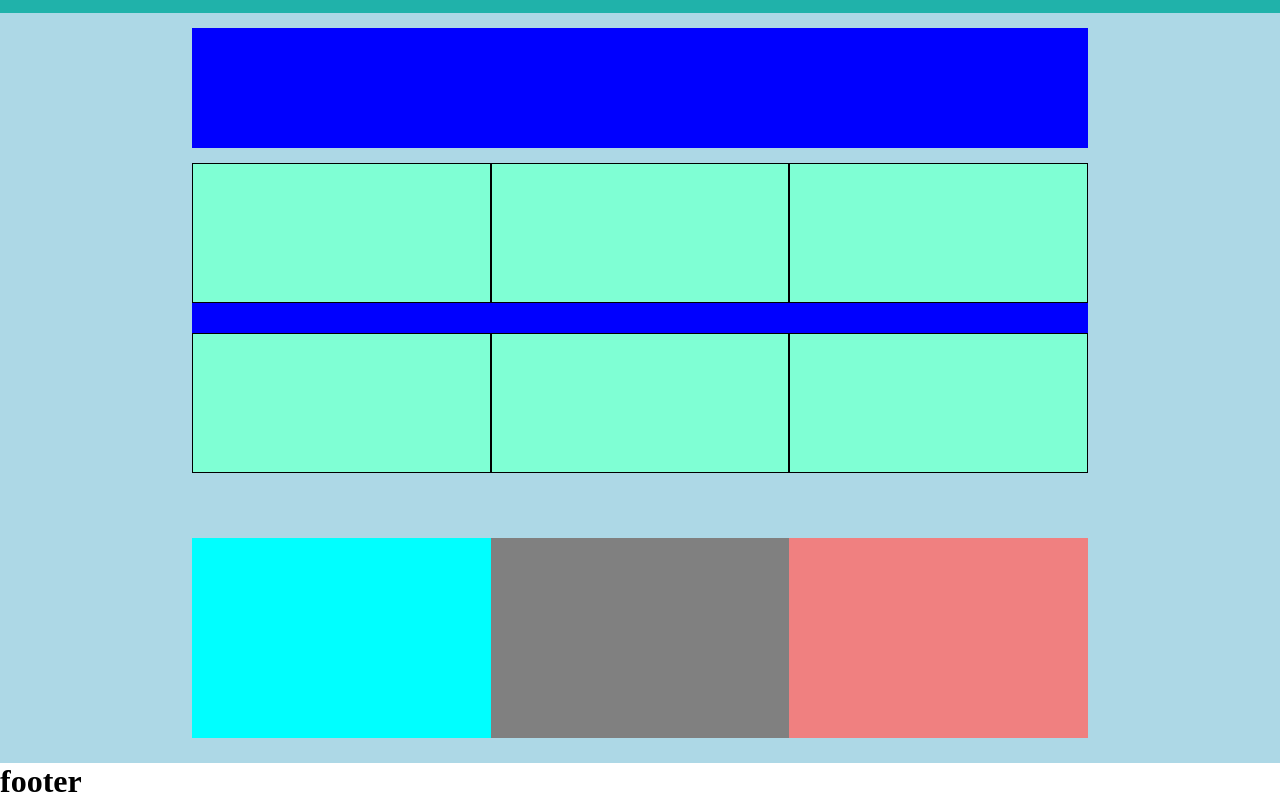
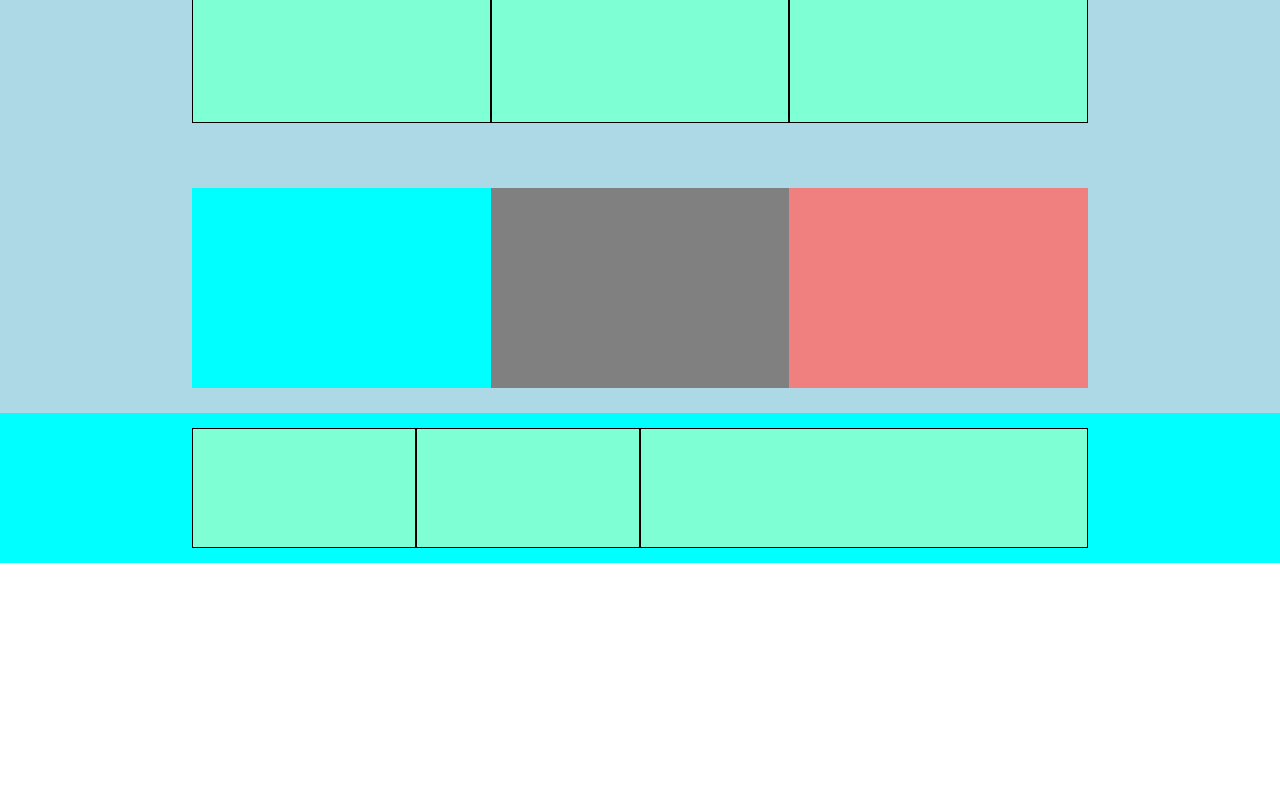
Before and after one commit to Gabr19/proj-html-vuejs, a Vue app: page / in a window 1280 px wide. Shown: the part 1937-2737 px from the top of the page. After the commit the page ends 2500 px from the top, so only its background shows below. Built offline with nearby package versions, Linux system fonts and the light colour scheme.

Commit message:
fine macrostrutture

```diff
--- a/src/components/AppFooter.vue
+++ b/src/components/AppFooter.vue
@@ -1,4 +1,4 @@
-<script >
+<script>
 
 export default {
     name: 'AppFooter'
@@ -7,8 +7,19 @@ export default {
 </script>
 
 <template>
-  <h1>footer</h1>
+<div class="container">
+  <div class="container-center">
+    <div class="left">
 
+    </div>
+    <div class="center">
+
+    </div>
+    <div class="right">
+
+    </div>
+  </div>
+</div>
 
 </template>
 
--- a/src/components/AppHeader.vue
+++ b/src/components/AppHeader.vue
@@ -1,4 +1,4 @@
-<script >
+<script>
 export default {
     name: 'AppHeader'
 };
@@ -9,7 +9,6 @@ export default {
     <div class="top-header">
       <div class="container-center">
         <div class="left">
-
         </div>
         <div class="right">
 
--- a/src/components/styles/all.scss
+++ b/src/components/styles/all.scss
@@ -1,3 +1,4 @@
 @import './reset.scss';
 @import './header.scss';
 @import './main.scss';
+@import './footer.scss';
--- /dev/null
+++ b/src/components/styles/footer.scss
@@ -0,0 +1,30 @@
+.container{
+  width: 100vw;
+  height: 150px;
+  background-color: aqua;
+  display: flex;
+  justify-content: center;
+  align-items: center;
+
+    .container-center{
+    width: 70%;
+    height: 80%;
+    background-color: white;
+    display: flex;
+
+      .left , .center{
+        height: 100%;
+        width: 25%;
+        background-color: aquamarine;
+        border: 1px solid black;
+       }
+      .right{
+        height: 100%;
+        width: 50%;
+        background-color: aquamarine;
+        border: 1px solid black;
+      }
+
+    }
+
+}
--- a/src/components/styles/header.scss
+++ b/src/components/styles/header.scss
@@ -4,7 +4,7 @@
     background-color: aqua;
   }
 
-  .container-center{
+.container-center{
     width: 70%;
     height: 80%;
     background-color: white;
@@ -20,7 +20,7 @@
   align-items: center;
   background-color: rgba(255, 255, 255, 0.7);
 
-    .container-center{
+  .container-center{
       display: flex;
       justify-content: space-between;
       align-items: center;
```
